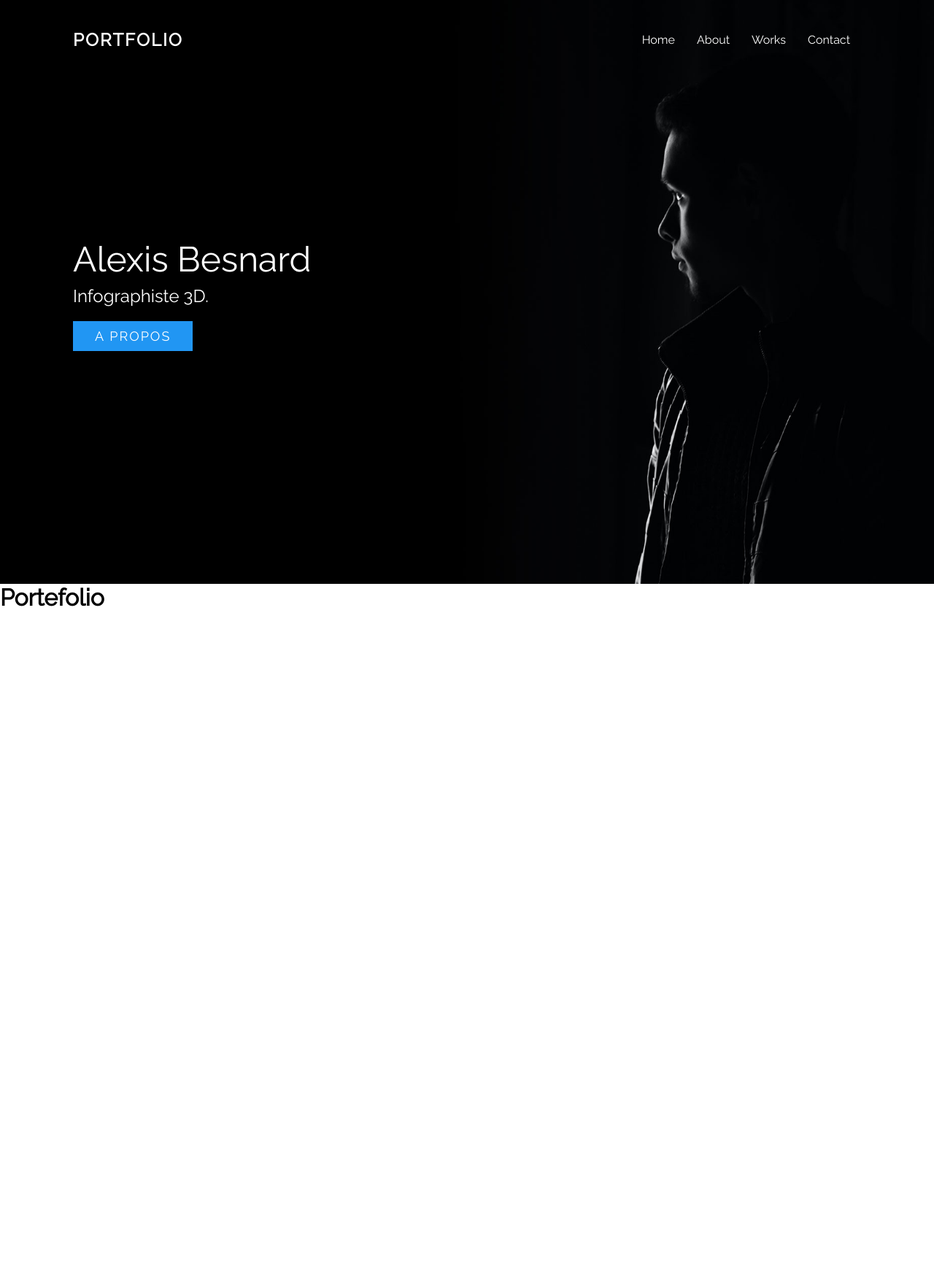
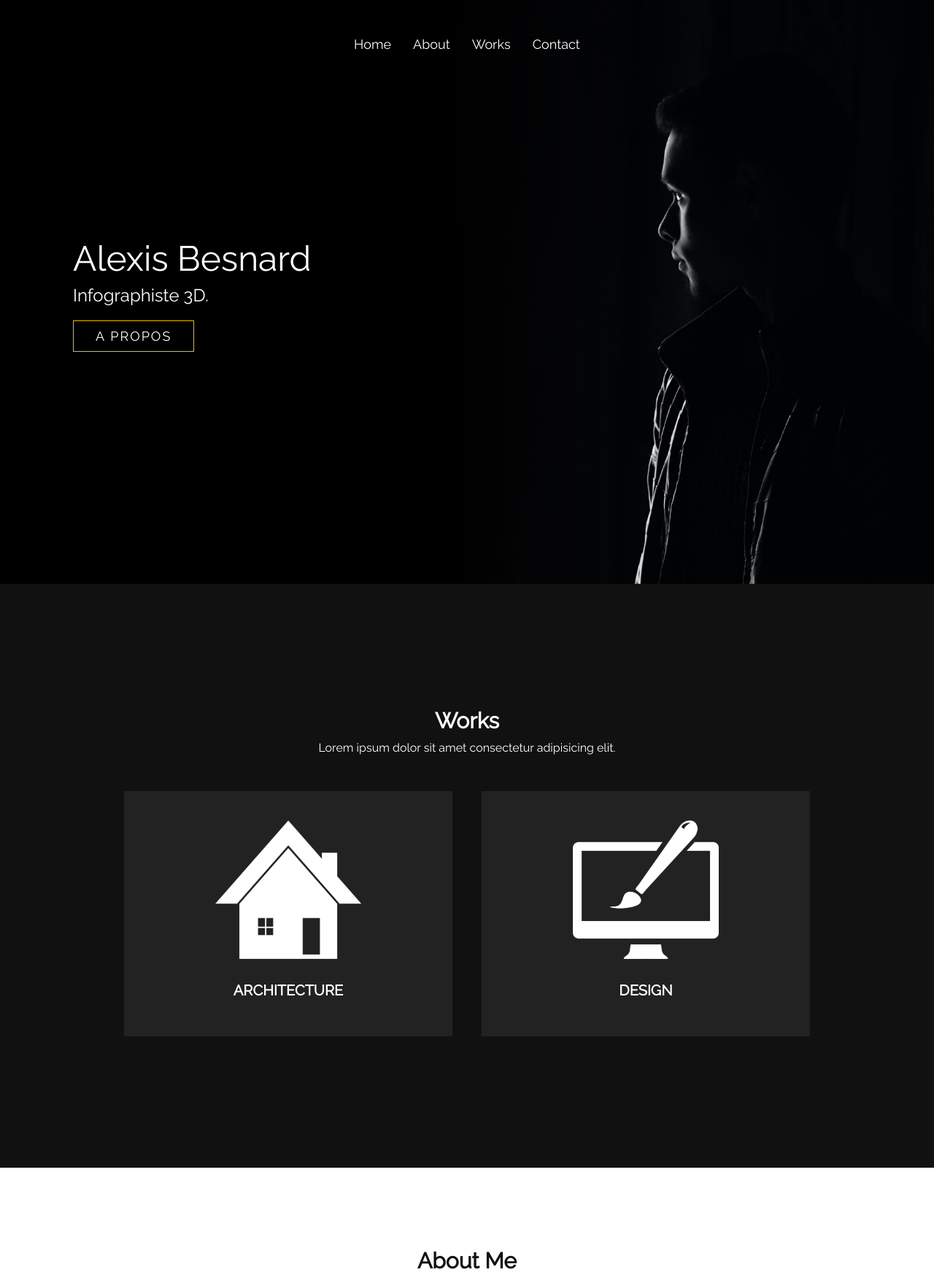
Before and after one commit to PaulTAI/portfolio-Alexis, a plain HTML site: page index.html in a window 1280 px wide. Shown: the top 1758 px of the page at 73% size. Before the commit the page ends 837 px from the top, so only its background shows below. Drawn offline with Linux system fonts and the light colour scheme.

Commit message:
assets & sections update

```diff
--- a/assets/style.css
+++ b/assets/style.css
@@ -1,5 +1,9 @@
 /* du css ici */
 @import url('https://fonts.googleapis.com/css2?family=Raleway&display=swap');
+
+:root{
+    --color-yellow-cta-lines-borders: #e6bb00;
+}
 
 *{
     font-family: 'Raleway', sans-serif;
@@ -15,7 +19,8 @@ section
 
 .banner
 {
-    position: relative;
+    position: sticky;
+    top: 0;
     min-height: 100vh;
     background: url(img/banner.jpg);
     background-size: cover;
@@ -43,7 +48,7 @@ section
 .btn
 {
     position: relative;
-    background: #2196f3;
+    border: solid 1px var(--color-yellow-cta-lines-borders);
     display: inline-block;
     color: #fff;
     margin-top: 20px;
@@ -55,6 +60,12 @@ section
     font-weight: 500;
 }
 
+.btn:hover
+{
+    background: var(--color-yellow-cta-lines-borders);
+    transition: 0.4s;
+}
+
 nav
 {
     position: fixed;
@@ -64,17 +75,26 @@ nav
     padding: 40px 100px;
     z-index: 1000;
     display: flex;
-    justify-content: space-between;
+    justify-content: center;
     align-items: center;
+    transition: 0.5s;
 }
-nav .logo
+
+header .sticky
 {
-    color: #fff;
-    font-size: 24px;
-    text-transform: uppercase;
-    text-decoration: none;
-    font-weight: 700;
-    letter-spacing: 2px;
+    background: #fff;
+    padding: 20px 100px;
+    box-shadow: 0 5px 20px rgba(0, 0, 0, 0.1);
+}
+
+header .sticky .logo
+{
+    color: #111;
+}
+
+header .sticky .menu-links
+{
+    color: #111;
 }
 
 header ul
@@ -92,6 +112,152 @@ header ul li
     position: relative;
     display: inline-block;
     margin: 0 15px;
+    padding: 10px 0;
+    font-size: 18px;
     color: #fff;
     text-decoration: none;
 }
+.menu-links::before
+{
+    content: '';
+    display: block;
+    position: absolute;
+    bottom: 3px;
+    left: 0;
+    height: 3px;
+    width: 100%;
+    background-color: var(--color-yellow-cta-lines-borders);
+    transform-origin: right top;
+    transform: scale(0, 1);
+    transition: color 0.1s,transform 0.2s ease-out;
+}
+.menu-links:hover::before, .menu-links:focus::before {
+    transform-origin: left top;
+    transform: scale(1, 1);
+}
+
+.heading
+{
+    width: 100%;
+    text-align: center;
+    margin-bottom: 30px;
+    color: #111;
+}
+
+.heading h2
+{
+    font-weight: 600;
+    font-size: 30px;
+    padding: 10px;
+}
+
+.about
+{
+    position: relative;
+    background-color: #fff;
+    background-size: cover;
+    min-height: 100vh;
+}
+
+.content
+{
+    display: flex;
+    justify-content: space-between;
+}
+.contentBx
+{
+    padding-right: 30px;
+}
+.contentBx h3
+{
+    font-size: 24px;
+    margin-bottom: 10px;
+}
+
+.w50
+{
+    min-width: 50%;
+}
+
+.w50 img{
+    max-width: 100%;
+    max-height: 70%;
+    border-radius: 30px;
+}
+
+.img-center
+{
+    text-align: center;
+}
+.work
+{
+    display: flex;
+    flex-direction: column;
+    justify-content: center;
+    position: relative;
+    background-color: #111;
+    background-size: cover;
+    min-height: 100vh;
+}
+
+.white
+{
+    color: #fff;
+}
+
+.work .content
+{
+    display: flex;
+    justify-content: center;
+    flex-wrap: wrap;
+    flex-direction: row;
+}
+
+.work .content .workBx
+{
+    display: flex;
+    flex-direction: column;
+    align-items: center;
+    padding: 40px 20px;
+    background: #222;
+    max-width: 450px;
+    width: 100%;
+    margin: 20px;
+    text-align: center;
+    transition: 0.5s;
+}
+
+.work .content .workBx:hover
+{
+    background: rgb(43, 21, 131);
+}
+
+.work .content .workBx img
+{
+    max-width: 200px;
+    width: 100%;
+    height: 100%;
+    filter: invert(1);
+}
+
+.work .content .workBx .cta
+{
+    margin-top: 20px;
+    text-decoration: none;
+    font-size: 20px;
+    font-weight: 600;
+    color: #fff;
+    padding: 10px;
+    text-transform: uppercase;
+    border: solid 1px rgba(255, 255, 255, 0);
+}
+
+.work .content .workBx .cta:hover
+{
+    /* border: solid 1px #fff; */
+    border: solid 1px rgba(0, 0, 0, 0.3);
+    background-color: var(--color-yellow-cta-lines-borders);
+    color: #222;
+    transition: 0.3s;
+    border-radius: 30px;
+}
--- a/index.html
+++ b/index.html
@@ -8,15 +8,14 @@
     <title>Portfolio - Alexis Besnard</title>
 </head>
 <body>
+    <!-- section HOME -->
     <!-- menu responsive -->
     <header>
         <nav>
-            <a href="" class="logo">portfolio</a>
-            <div class="toggle"></div>
             <ul>
-                <li><a href="#" class="menu-links">Home</a></li>
-                <li><a href="#" class="menu-links">About</a></li>
-                <li><a href="#" class="menu-links">Works</a></li>
+                <li><a href="" class="menu-links">Home</a></li>
+                <li><a href="#about" class="menu-links">About</a></li>
+                <li><a href="#work" class="menu-links">Works</a></li>
                 <li><a href="#" class="menu-links">Contact</a></li>
             </ul>
         </nav>
@@ -29,11 +28,53 @@
         </div>
     </section>
 
-    <!-- section HOME -->
-    <h1>Portefolio</h1>
+    <!-- section Works -->
+    <section class="work" id="work">
+        <div class="heading white">
+            <h2>Works</h2>
+            <p>Lorem ipsum dolor sit amet consectetur adipisicing elit.</p>
+        </div>
+        <div class="content">
+            <div class="workBx">
+                <img src="./assets/img/house_archi.png">
+                <a href="#" class="cta">Architecture</a>
+            </div>
+            <div class="workBx">
+                <img src="./assets/img/pc_design.png">
+                <a href="#" class="cta">Design</a>
+            </div>
+        </div>
+    </section>
+
     <!-- section About -->
-    <!-- section Works -->
+    <section class="about" id="about">
+        <div class="heading">
+            <h2>About Me</h2>
+        </div>
+        <div class="content">
+            <div class="contentBx w50">
+                <h3>Je suis Infographiste 3D</h3>
+                <p>Lorem ipsum dolor sit amet consectetur adipisicing elit.
+                    Quaerat molestias explicabo aspernatur, assumenda, commodi velit aliquam
+                    quisquam itaque praesentium ut laboriosam nihil minima voluptatibus, quis
+                    ea doloribus voluptate exercitationem dolorum. <br><br>
+                    Lorem ipsum dolor sit amet consectetur adipisicing elit. Suscipit facere ad
+                    culpa mollitia dolore assumenda beatae amet nesciunt quae reprehenderit?
+                    Dignissimos et voluptates, saepe iste consectetur cumque earum necessitatibus magni?</p>
+            </div>
+            <div class="w50 img-center">
+                <img src="./assets/img/P1050781.JPG" class="img">
+            </div>
+        </div>
+    </section>
     <!-- Section Contact -->
 
+    <!-- sticky menu js -->
+    <script type="text/javascript">
+        window.addEventListener('scroll', function(){
+            var nav = document.querySelector('nav');
+            nav.classList.toggle('sticky', window.scrollY > 0);
+        });
+    </script>
 </body>
 </html>
```
Also changed, not shown: assets/img/house_archi.png (added), assets/img/pc_design.png (added), assets/img/to_remove.png (added).
